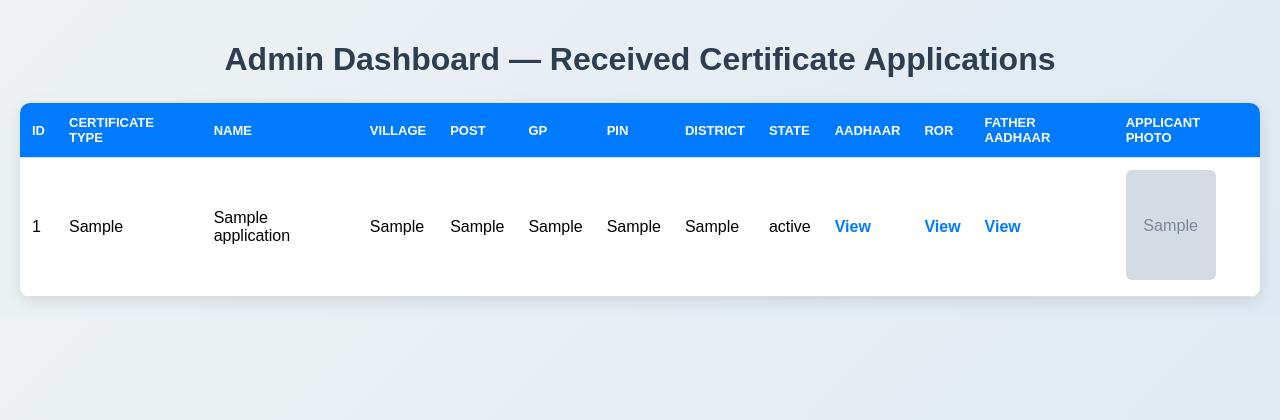
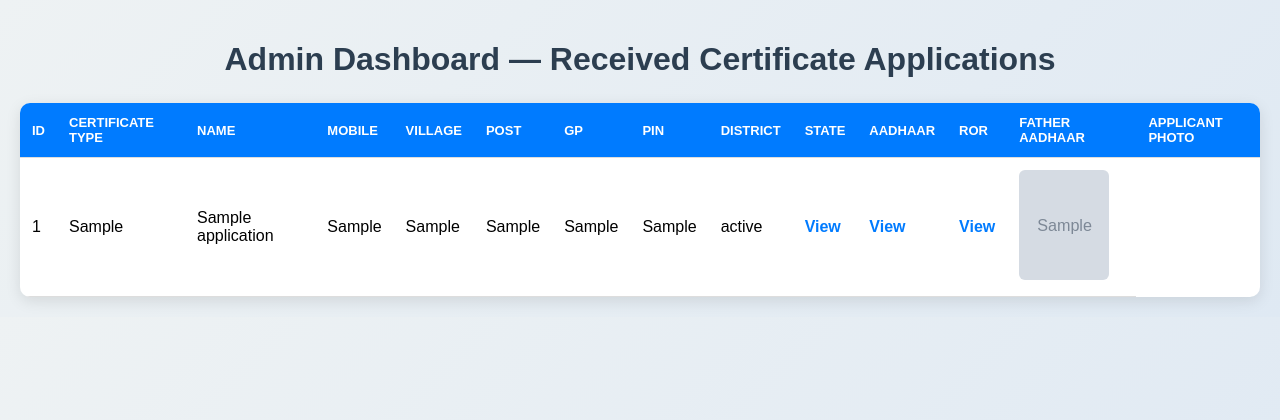
Before and after one commit to Aditya1234AD/certificate-app, a Flask app: page /admin in a window 1280 px wide. Shown: the top 420 px of the page. Run offline with Flask 2, Linux system fonts and the light colour scheme; tables that the repository leaves empty hold one stand-in row (values such as "Sample post"); grey boxes marked "Sample" are stand-in pictures; parts of the project's set-up code (start-up, migrations or seed data) failed here and were passed over.

Commit message:
Add 'mobile' column to admin table

```diff
--- a/templates/admin.html
+++ b/templates/admin.html
@@ -74,6 +74,7 @@
                 <th>ID</th>
                 <th>Certificate Type</th>
                 <th>Name</th>
+                <th>mobile</th>
                 <th>Village</th>
                 <th>Post</th>
                 <th>GP</th>
```
